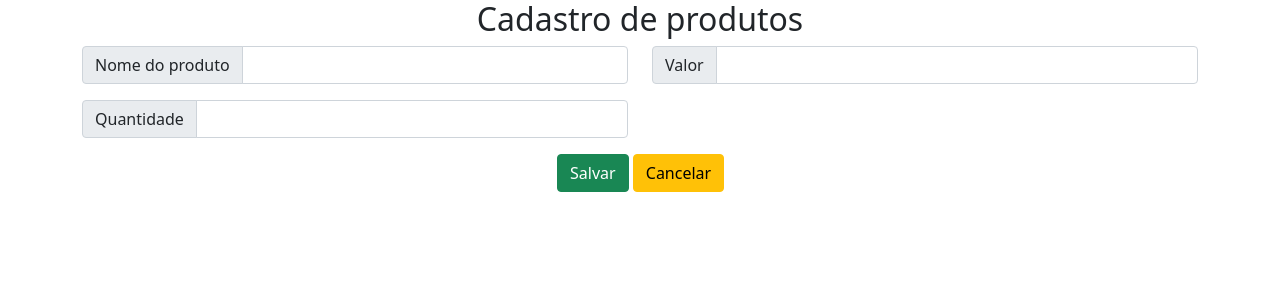
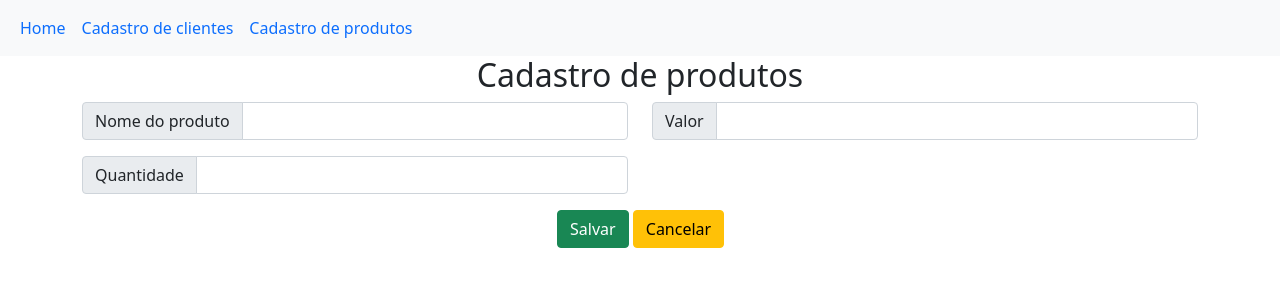
Before and after one commit to EduardoSerafim/projeto-ecommerce, a plain HTML site: page produto.html in a window 1280 px wide. Shown: the top 286 px of the page. Drawn offline with nearby package versions, Linux system fonts and the light colour scheme.

Commit message:
Nav bar adcionada nas outras páginas

```diff
--- a/produto.html
+++ b/produto.html
@@ -11,6 +11,25 @@
 </head>
 
 <body>
+
+    <nav class="navbar navbar-expand-sm bg-light">
+
+        <div class="container-fluid">
+          <!-- Links -->
+          <ul class="navbar-nav">
+            <li class="nav-item">
+              <a class="nav-link" href="index.html">Home</a>
+            </li>
+            <li class="nav-item">
+              <a class="nav-link" href="cliente.html">Cadastro de clientes</a>
+            </li>
+            <li class="nav-item">
+                <a class="nav-link" href="produto.html">Cadastro de produtos</a>
+              </li>
+          </ul>
+        </div>
+
+      </nav>
 
     <div class="container">
         <h2 class="text-center"> Cadastro de produtos</h2>
```
Also changed, not shown: cliente.html (+19 -0 lines), index.html (+5 -2 lines).
